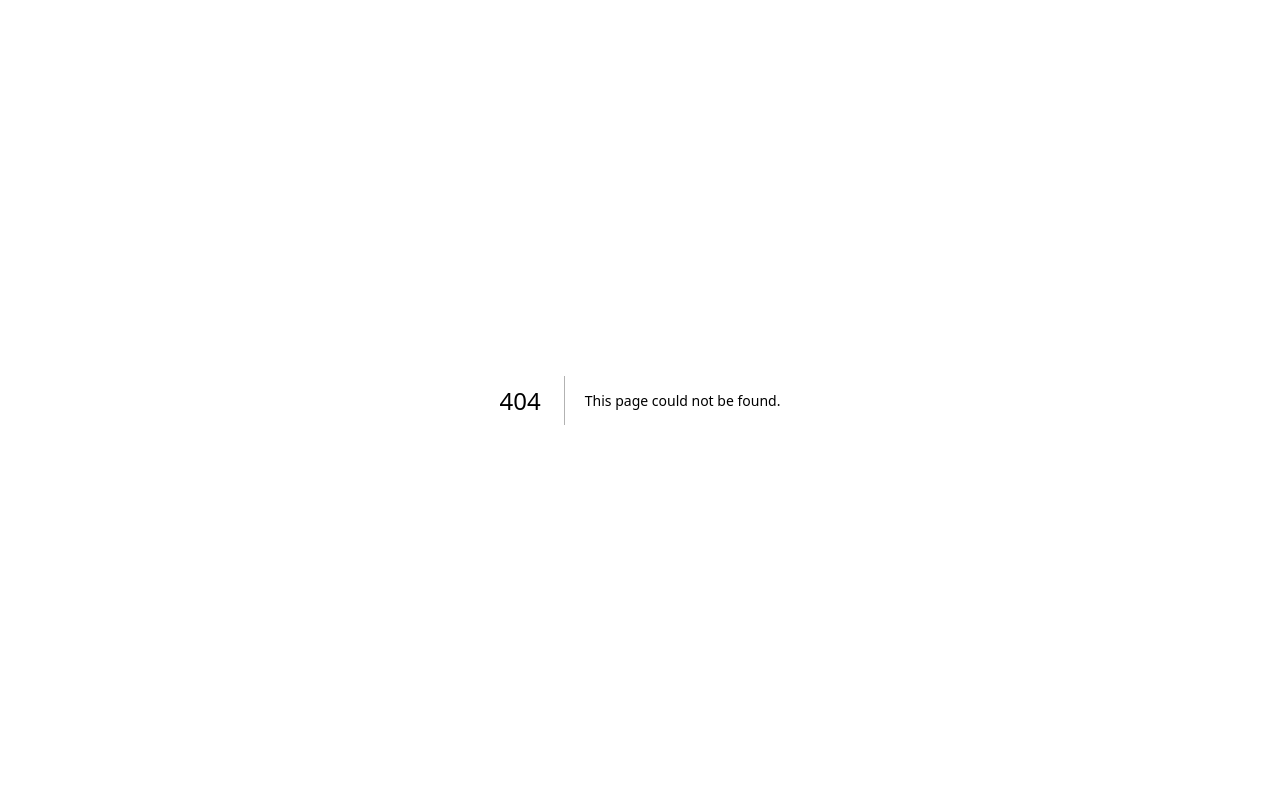
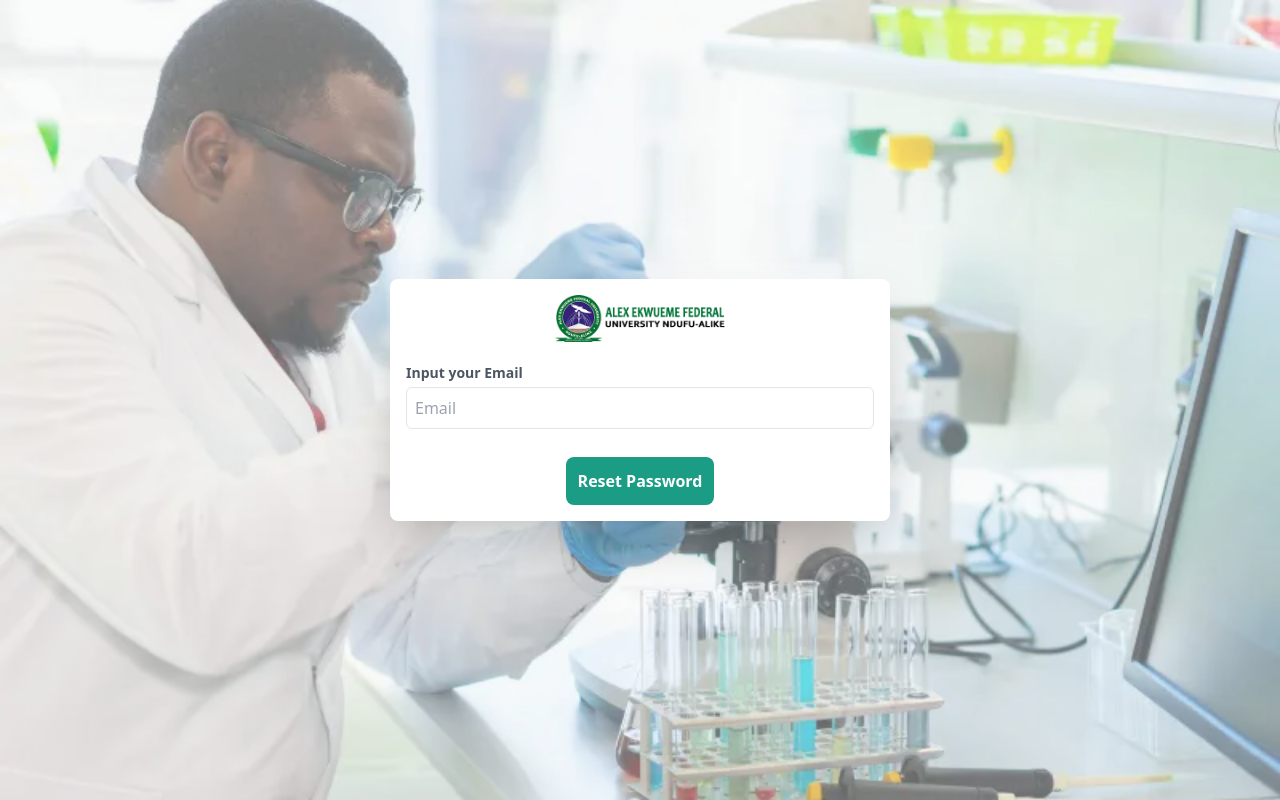
Before and after one commit to john-afiukwa/manuscript-upload, a Next.js app: page /auth/resetPassword in a window 1280 px wide. Before the commit this address had no page. Built offline with nearby package versions, Linux system fonts and the light colour scheme.

Commit message:
reset password link and page added

```diff
--- a/src/app/(protected)/change-password/page.tsx
+++ b/src/app/(protected)/change-password/page.tsx
@@ -10,7 +10,9 @@ export default function ChangePassword() {
 
   const handleSubmit = (e: React.FormEvent<HTMLFormElement>) => {
     e.preventDefault();
-    console.log("Password changed or not");
+    console.log(
+      `Current: ${currentPassword} New:${newPassword} Confirm: ${confirmNewPassword}`
+    );
   };
   return (
     <>
--- a/src/app/(protected)/profile/page.tsx
+++ b/src/app/(protected)/profile/page.tsx
@@ -18,7 +18,15 @@ export default function Profile() {
 
   const handleSubmit = (e: React.FormEvent<HTMLFormElement>) => {
     e.preventDefault();
-    console.log("Profile Submitted");
+    console.log(
+      `Name: ${fName} ${lName}
+      Email: ${email}
+      Address: ${address}
+      Mobile: ${mobileNumber}
+      City: ${city}
+      State: ${state}
+      `
+    );
     setActive(!active);
   };
 
--- /dev/null
+++ b/src/app/auth/resetPassword/page.tsx
@@ -0,0 +1,46 @@
+"use client";
+
+import Image from "next/image";
+import Logo from "@public/images/funai_Logo.png";
+import { useState } from "react";
+
+export default function ResetPassword() {
+  const [email, setEmail] = useState("");
+
+  const handleSubmit = (e: React.FormEvent<HTMLFormElement>) => {
+    e.preventDefault();
+    console.log(email);
+  };
+
+  return (
+    <>
+      <div className="relative h-screen bg-[url('/images/labphoto.webp')] bg-no-repeat bg-cover flex items-center justify-center">
+        <div className="absolute inset-0 bg-gray-100 opacity-40"></div>
+        <div className="bg-white sm:w-[80%] md:w-[500px] max-w-[500px] p-4 rounded-lg shadow-2xl z-10 text-gray-600">
+          <div className="flex item-center justify-center">
+            <Image src={Logo} alt="School logo" width={170} height={170} />
+          </div>
+
+          <form onSubmit={handleSubmit}>
+            <div className="input-containers mt-5">
+              <label htmlFor="email">Input your Email</label>
+              <input
+                type="email"
+                placeholder="Email"
+                className="inputs"
+                name="email"
+                onChange={(e) => setEmail(e.target.value)}
+              />
+            </div>
+
+            <div className="flex items-center justify-center">
+              <button type="submit" className="primary-btns mt-5 p-3">
+                Reset Password
+              </button>
+            </div>
+          </form>
+        </div>
+      </div>
+    </>
+  );
+}
--- a/src/app/auth/signin/page.tsx
+++ b/src/app/auth/signin/page.tsx
@@ -5,7 +5,11 @@ import { useCallback, useState } from "react";
 import Image from "next/image";
 
 import Logo from "@public/images/funai_Logo.png";
-import { createUserSession, signinAction, verifySession } from "@src/app/api/auth";
+import {
+  createUserSession,
+  signinAction,
+  verifySession,
+} from "@src/app/api/auth";
 import { useRouter } from "next/navigation";
 import { signInWithPopup } from "firebase/auth";
 import { auth, googleAuthProvider } from "@src/config/firebase";
@@ -40,7 +44,7 @@ export default function Page() {
         email: creds.user.email ?? "",
         userId: creds.user.uid,
         role: "user",
-      })
+      });
       await verifySession();
       router.push("/manuscripts");
     } catch (error) {
@@ -58,9 +62,7 @@ export default function Page() {
 
   return (
     <>
-      <div
-        className="relative h-screen bg-[url('/images/labphoto.webp')] bg-no-repeat bg-cover flex items-center justify-center"
-      >
+      <div className="relative h-screen bg-[url('/images/labphoto.webp')] bg-no-repeat bg-cover flex items-center justify-center">
         <div className="absolute inset-0 bg-gray-100 opacity-40"></div>
         <div className="bg-white sm:w-[80%] md:w-[500px] max-w-[500px] p-4 rounded-lg shadow-2xl z-10 text-gray-600">
           <div className="flex item-center justify-center">
@@ -69,7 +71,9 @@ export default function Page() {
 
           <form className="my-5 flex flex-col gap-2" onSubmit={handleLogin}>
             <h1 className="text-xl font-bold text-center uppercase">Sign in</h1>
-            {signUpErr && <p className="text-red-500 text-center">{signUpErr}</p>}
+            {signUpErr && (
+              <p className="text-red-500 text-center">{signUpErr}</p>
+            )}
             <div className="input-containers">
               <label htmlFor="email">Email</label>
               <input
@@ -81,7 +85,7 @@ export default function Page() {
               />
             </div>
 
-            <div className="input-containers">
+            <div className="input-containers ">
               <label htmlFor="password">Password</label>
               <input
                 type="password"
@@ -91,13 +95,19 @@ export default function Page() {
                 onChange={(e) => setPassword(e.target.value)}
               />
             </div>
+            <div className="-mt-3 flex items-center justify-end pr-1">
+              <Link href={"/auth/resetPassword"}>Forgot Password?</Link>
+            </div>
             <div className="flex flex-col gap-2">
               <button
                 type="submit"
                 disabled={!isValid() || loading}
-                style={{ cursor: !isValid() || loading ? "not-allowed" : "pointer" }}
-                className={`w-full mt-4 p-2 rounded-md text-white font-bold uppercase mt-2 ${loading ? "bg-[#1b9c85]" : "bg-[#1b9c70] hover:bg-[#1b9c85]"
-                  }`}
+                style={{
+                  cursor: !isValid() || loading ? "not-allowed" : "pointer",
+                }}
+                className={`w-full mt-4 p-2 rounded-md text-white font-bold uppercase mt-2 ${
+                  loading ? "bg-[#1b9c85]" : "bg-[#1b9c70] hover:bg-[#1b9c85]"
+                }`}
               >
                 {loading ? "Loading..." : "Sign In"}
               </button>
@@ -106,22 +116,47 @@ export default function Page() {
                   <span className="w-full border-t"></span>
                 </div>
                 <div className="relative flex justify-center text-xs uppercase">
-                  <span className="bg-background px-2 text-muted-foreground">Or</span>
+                  <span className="bg-background px-2 text-muted-foreground">
+                    Or
+                  </span>
                 </div>
               </div>
-              <button className="gsi-material-button" onClick={signInWithGoogle}>
+              <button
+                className="gsi-material-button"
+                onClick={signInWithGoogle}
+              >
                 <div className="gsi-material-button-state"></div>
                 <div className="gsi-material-button-content-wrapper">
                   <div className="gsi-material-button-icon">
-                    <svg version="1.1" xmlns="http://www.w3.org/2000/svg" viewBox="0 0 48 48" xmlnsXlink="http://www.w3.org/1999/xlink" style={{ display: "block" }}>
-                      <path fill="#EA4335" d="M24 9.5c3.54 0 6.71 1.22 9.21 3.6l6.85-6.85C35.9 2.38 30.47 0 24 0 14.62 0 6.51 5.38 2.56 13.22l7.98 6.19C12.43 13.72 17.74 9.5 24 9.5z"></path>
-                      <path fill="#4285F4" d="M46.98 24.55c0-1.57-.15-3.09-.38-4.55H24v9.02h12.94c-.58 2.96-2.26 5.48-4.78 7.18l7.73 6c4.51-4.18 7.09-10.36 7.09-17.65z"></path>
-                      <path fill="#FBBC05" d="M10.53 28.59c-.48-1.45-.76-2.99-.76-4.59s.27-3.14.76-4.59l-7.98-6.19C.92 16.46 0 20.12 0 24c0 3.88.92 7.54 2.56 10.78l7.97-6.19z"></path>
-                      <path fill="#34A853" d="M24 48c6.48 0 11.93-2.13 15.89-5.81l-7.73-6c-2.15 1.45-4.92 2.3-8.16 2.3-6.26 0-11.57-4.22-13.47-9.91l-7.98 6.19C6.51 42.62 14.62 48 24 48z"></path>
+                    <svg
+                      version="1.1"
+                      xmlns="http://www.w3.org/2000/svg"
+                      viewBox="0 0 48 48"
+                      xmlnsXlink="http://www.w3.org/1999/xlink"
+                      style={{ display: "block" }}
+                    >
+                      <path
+                        fill="#EA4335"
+                        d="M24 9.5c3.54 0 6.71 1.22 9.21 3.6l6.85-6.85C35.9 2.38 30.47 0 24 0 14.62 0 6.51 5.38 2.56 13.22l7.98 6.19C12.43 13.72 17.74 9.5 24 9.5z"
+                      ></path>
+                      <path
+                        fill="#4285F4"
+                        d="M46.98 24.55c0-1.57-.15-3.09-.38-4.55H24v9.02h12.94c-.58 2.96-2.26 5.48-4.78 7.18l7.73 6c4.51-4.18 7.09-10.36 7.09-17.65z"
+                      ></path>
+                      <path
+                        fill="#FBBC05"
+                        d="M10.53 28.59c-.48-1.45-.76-2.99-.76-4.59s.27-3.14.76-4.59l-7.98-6.19C.92 16.46 0 20.12 0 24c0 3.88.92 7.54 2.56 10.78l7.97-6.19z"
+                      ></path>
+                      <path
+                        fill="#34A853"
+                        d="M24 48c6.48 0 11.93-2.13 15.89-5.81l-7.73-6c-2.15 1.45-4.92 2.3-8.16 2.3-6.26 0-11.57-4.22-13.47-9.91l-7.98 6.19C6.51 42.62 14.62 48 24 48z"
+                      ></path>
                       <path fill="none" d="M0 0h48v48H0z"></path>
                     </svg>
                   </div>
-                  <span className="gsi-material-button-contents">Sign in with Google</span>
+                  <span className="gsi-material-button-contents">
+                    Sign in with Google
+                  </span>
                   <span style={{ display: "none" }}>Sign in with Google</span>
                 </div>
               </button>
```
